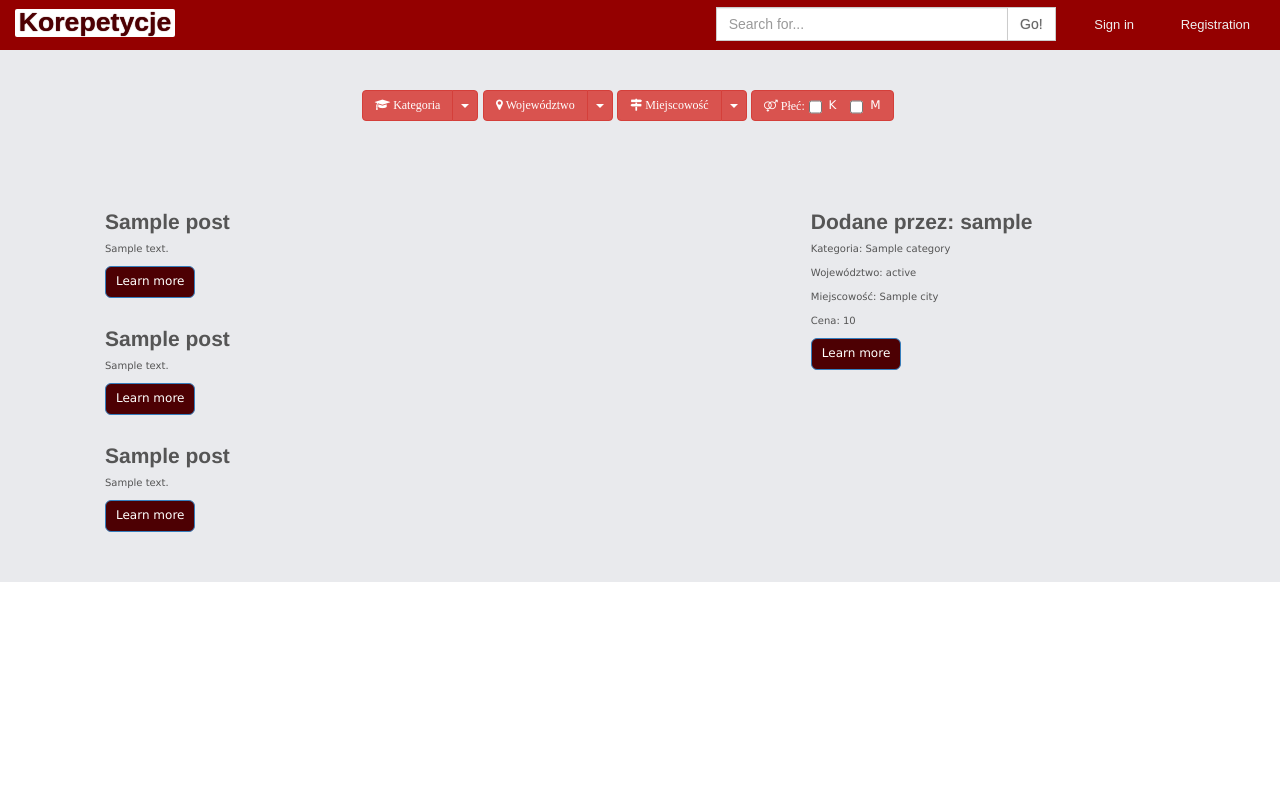
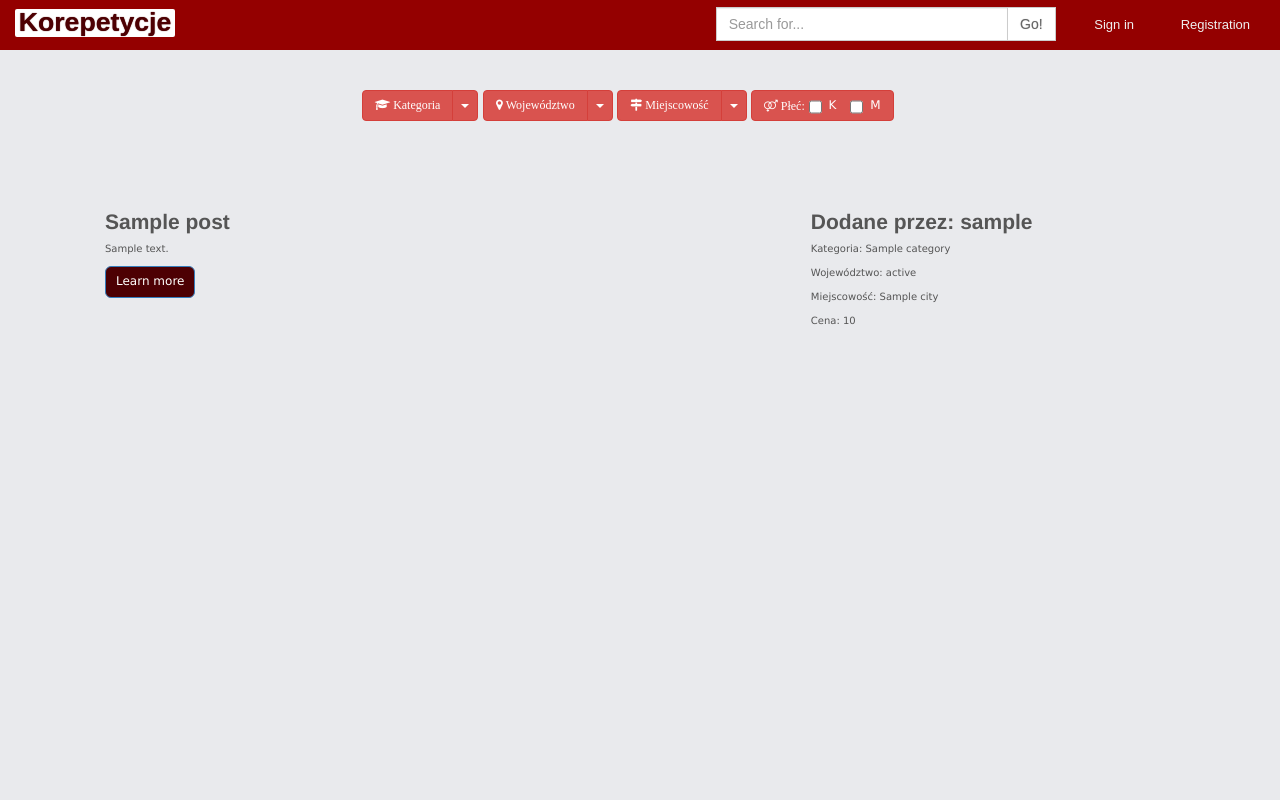
Before and after one commit to olabas/php_projekt, a PHP site: template src/views/posts/index.twig in a window 1280 px wide. Run offline with PHP 8.4, Linux system fonts and the light colour scheme; the template is opened without the code that fills it: most values are stand-ins (such as "Sample title", 1, 10 or a date in 2020); some libraries are stand-ins or nearby versions; some web fonts are replaced.

Commit message:
completed with Lukasz

```diff
--- a/src/views/base.twig
+++ b/src/views/base.twig
@@ -17,7 +17,7 @@
         <link rel="stylesheet" href="https://maxcdn.bootstrapcdn.com/font-awesome/4.4.0/css/font-awesome.min.css">
     {% endblock %}
     </head>
-    <body>
+    <body class="body">
     <div class="wrapper">
     <div>
 
@@ -83,14 +83,7 @@
                         </div>
                     </div>
                     <div class="full col-sm-12">
-                        <div class="row">
-                        <div class="col-sm-7">
                             {% block content %}{% endblock %}
-                        </div>
-                        <div class="col-sm-5">
-                            {% block contentright %}{% endblock %}
-                        </div>
-                            </div>
                     </div>
 
 
--- a/src/views/posts/index.twig
+++ b/src/views/posts/index.twig
@@ -72,40 +72,23 @@
 
 {% block content %}
 	{% for row in posts %}
+		<div class="row">
+			<div class="col-md-7">
 				<div class="jumbotron content">
 					<h1 class="title">{{ row.title }}</h1>
 					<p> {{ row.content }}</p>
 					<p><a class="btn btn-primary btn-lg button" href="#" role="button">Learn more</a>
 			    </div>
-	{% endfor %}
-
-    {% for row in posts %}
-        <div class="jumbotron content">
-            <h1 class="title">{{ row.title }}</h1>
-            <p> {{ row.content }}</p>
-            <p><a class="btn btn-primary btn-lg button" href="#" role="button">Learn more</a>
 			</div>
-    {% endfor %}
-
-
-    {% for row in posts %}
-        <div class="jumbotron content">
-            <h1 class="title">{{ row.title }}</h1>
-            <p> {{ row.content }}</p>
-            <p><a class="btn btn-primary btn-lg button" href="#" role="button">Learn more</a>
-        </div>
-    {% endfor %}
-{% endblock %}
-
-{% block contentright %}
-    {% for row in posts %}
+	    	<div class="col-md-5">
 		  		<div class="jumbotron content">
 			   		<h1 class="title">Dodane przez: {{ row.login }}</h1>
 			   		<p> Kategoria: {{ row.category }}</p>
             		<p> Województwo: {{ row.state }}</p>
            			<p> Miejscowość: {{ row.city }}</p>
            			<p> Cena: {{ row.price }}</p>
-            <p><a class="btn btn-primary btn-lg button" href="#" role="button">Learn more</a>
+        		</div>
+			</div>
 		</div>
     {% endfor %}
 {% endblock %}
--- a/web/assets/css/styles.css
+++ b/web/assets/css/styles.css
@@ -1,3 +1,6 @@
+.body {
+	background-color: #E9EAED !important;
+}
 
 .logo {
 	font-size: 20pt;
```
Lines whose indentation alone changed are shown as unchanged.
